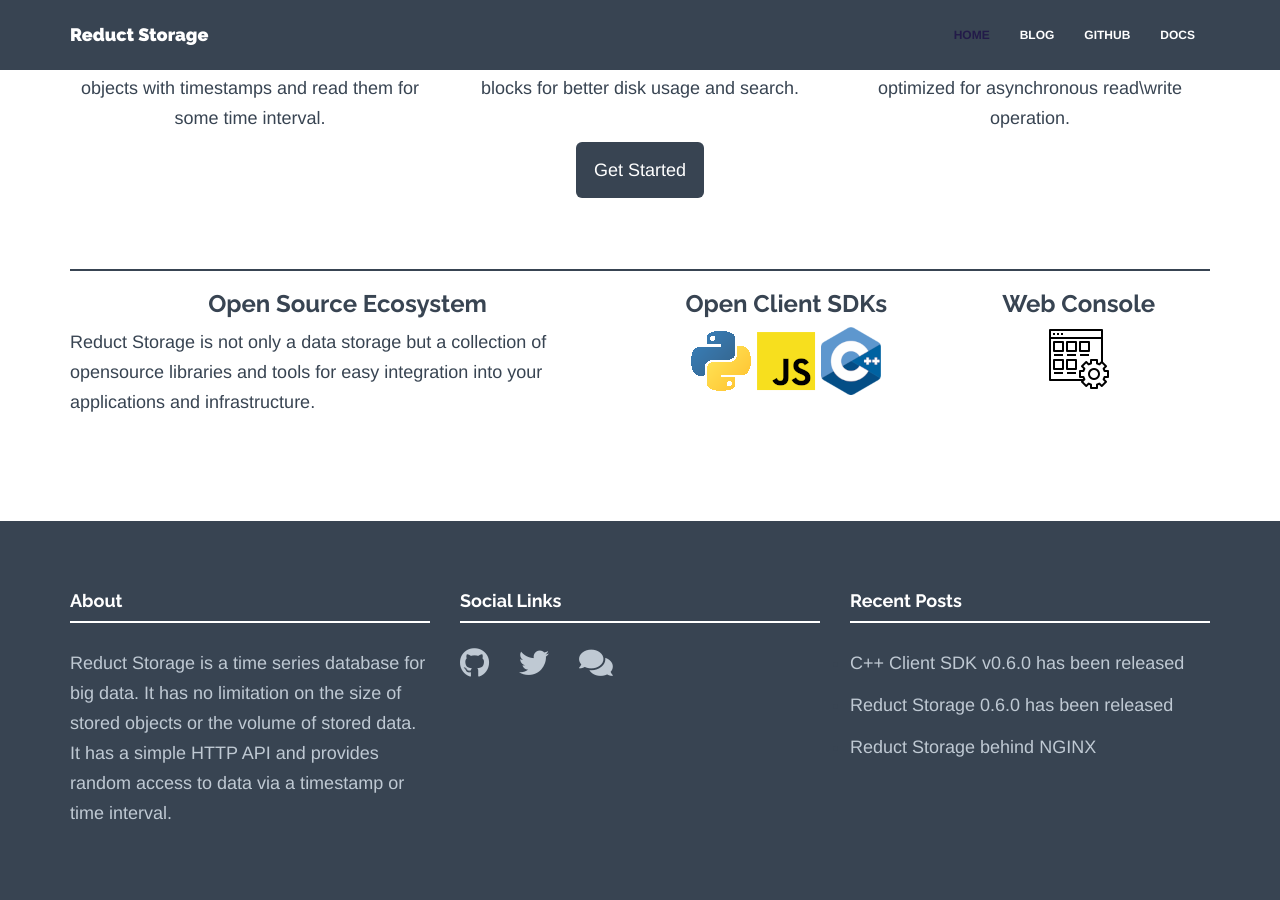
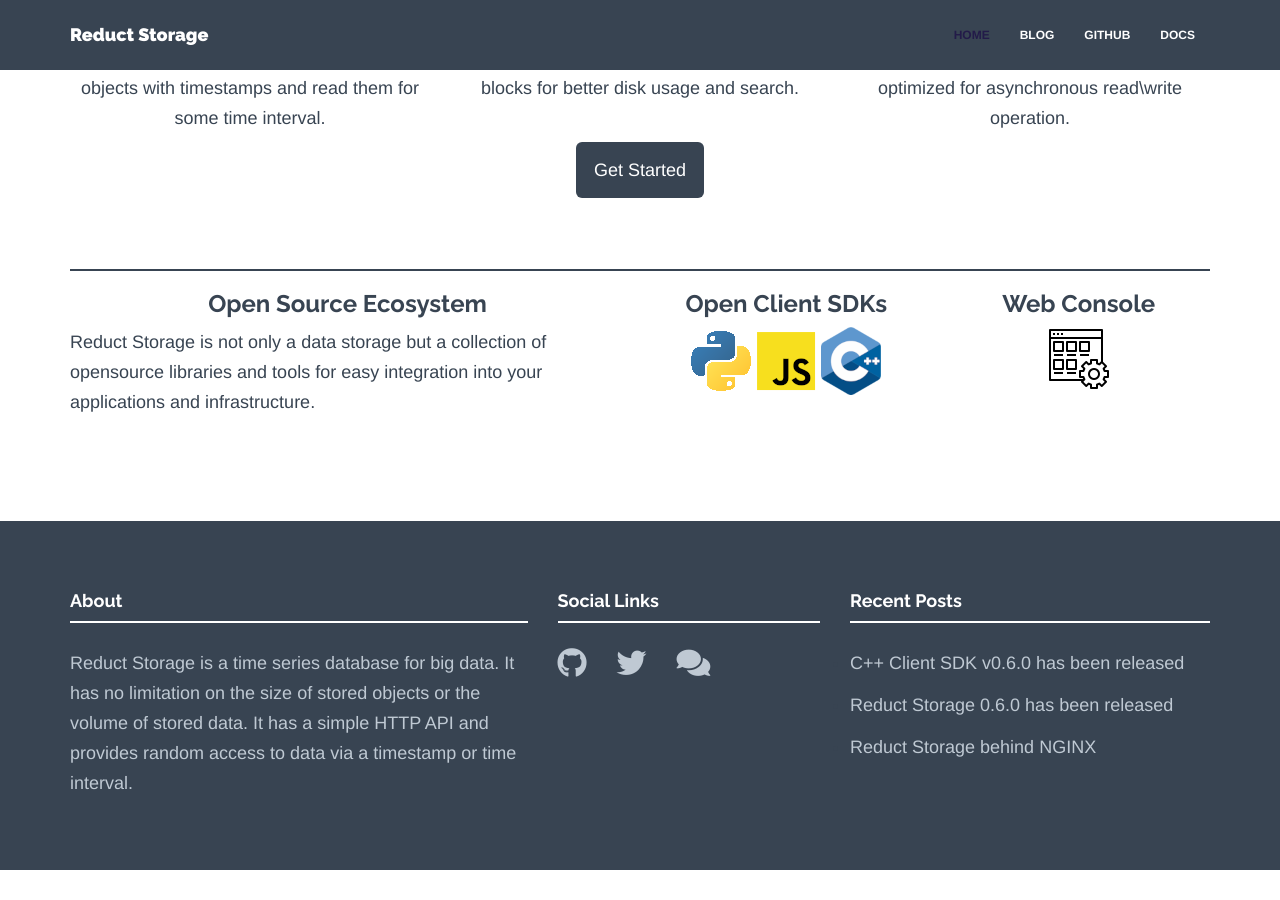
Before and after one commit to reductstore/homepage, a Jekyll site: the page built from index.html, in a window 1280 px wide and 900 px high, scrolled down 749 px. Built offline with Jekyll 4.4.1, drawn with Linux system fonts in a browser that asks for light colours; nearby versions of some CDN libraries; after the commit the page ends 1619 px from its top, so only the background shows below that.

Commit message:
change layout in footer

```diff
--- a/_includes/footer.html
+++ b/_includes/footer.html
@@ -1,12 +1,12 @@
 <div id="footerwrap">
   <div class="container">
     <div class="row">
-      <div class="col-lg-4">
+      <div class="col-lg-5">
         <h4>About</h4>
         <div class="hline-w"></div>
         <p>{{ site.about }}</p>
       </div>
-      <div class="col-lg-4">
+      <div class="col-lg-3">
         <h4>Social Links</h4>
         <div class="hline-w"></div>
         <p>
```
